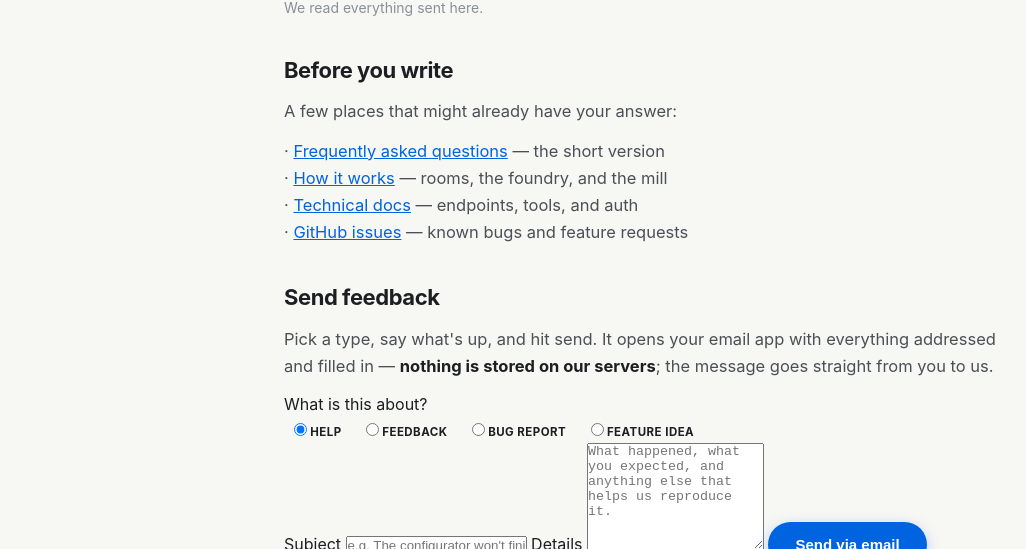
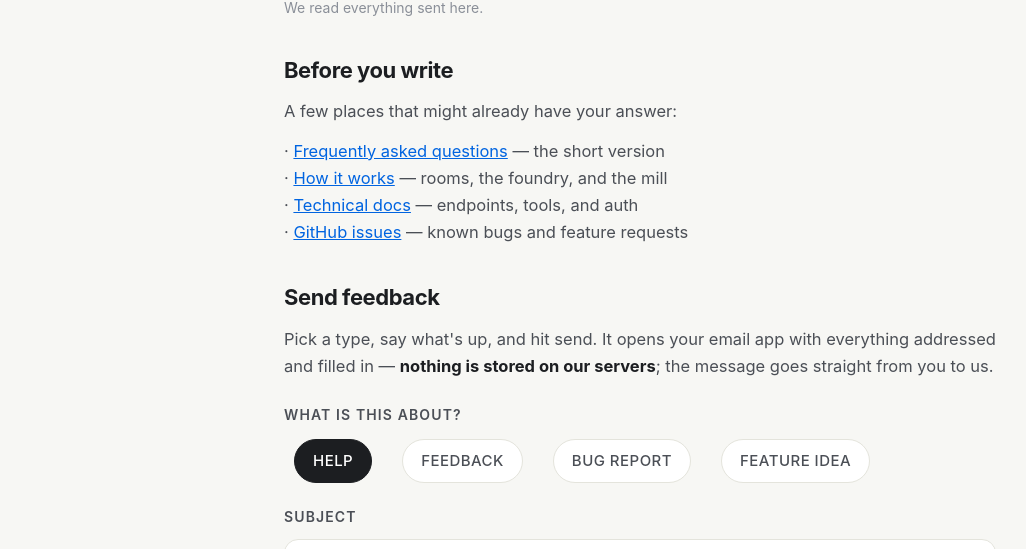
Before and after one commit to 0xRayAI/muse-house, a website: page site/help.html in a window 1280 px wide. Shown: the part 251-800 px from the top of the page, without its empty margins (0-1026 px from the left). Drawn offline with Linux system fonts and the light colour scheme.

Commit message:
muse-house v0.1.0

```diff
--- a/site/styles.css
+++ b/site/styles.css
@@ -201,3 +201,35 @@ footer .brand-mark { width: 22px; height: 22px; font-size: 12px; border-radius:
 .doc .updated { font-size: 14px; color: var(--ink-faint); }
 .doc a { color: var(--blue); }
 .doc code { background: var(--tint); padding: 2px 7px; border-radius: 6px; font-size: 14.5px; }
+
+/* ---------- help form ---------- */
+.help-form { margin-top: 24px; }
+.help-form .field { display: block; margin-bottom: 20px; }
+.help-form .field > span {
+  display: block; font-weight: 600; font-size: 14px;
+  text-transform: uppercase; letter-spacing: .08em;
+  color: var(--ink-soft); margin-bottom: 10px;
+}
+.help-form input[type="text"], .help-form textarea {
+  width: 100%; padding: 13px 16px; font: inherit; font-size: 16px;
+  color: var(--ink); background: var(--surface);
+  border: 1px solid var(--line); border-radius: 14px; outline: none;
+}
+.help-form input[type="text"]:focus, .help-form textarea:focus {
+  border-color: var(--blue); box-shadow: 0 0 0 3px rgba(0,100,224,.12);
+}
+.help-form textarea { resize: vertical; min-height: 140px; }
+.pill-row { display: flex; flex-wrap: wrap; gap: 10px; }
+.pill { cursor: pointer; }
+.pill input { position: absolute; opacity: 0; pointer-events: none; }
+.pill span {
+  display: inline-block; padding: 9px 18px; border-radius: 999px;
+  border: 1px solid var(--line); background: var(--surface);
+  font-size: 15px; font-weight: 500; color: var(--ink-soft);
+  transition: all .12s ease;
+}
+.pill input:checked + span {
+  background: var(--ink); border-color: var(--ink); color: #fff;
+}
+.pill input:focus-visible + span { box-shadow: 0 0 0 3px rgba(0,100,224,.25); }
+.help-form .fine { margin-top: 14px; font-size: 14px; color: var(--ink-faint); }
```
